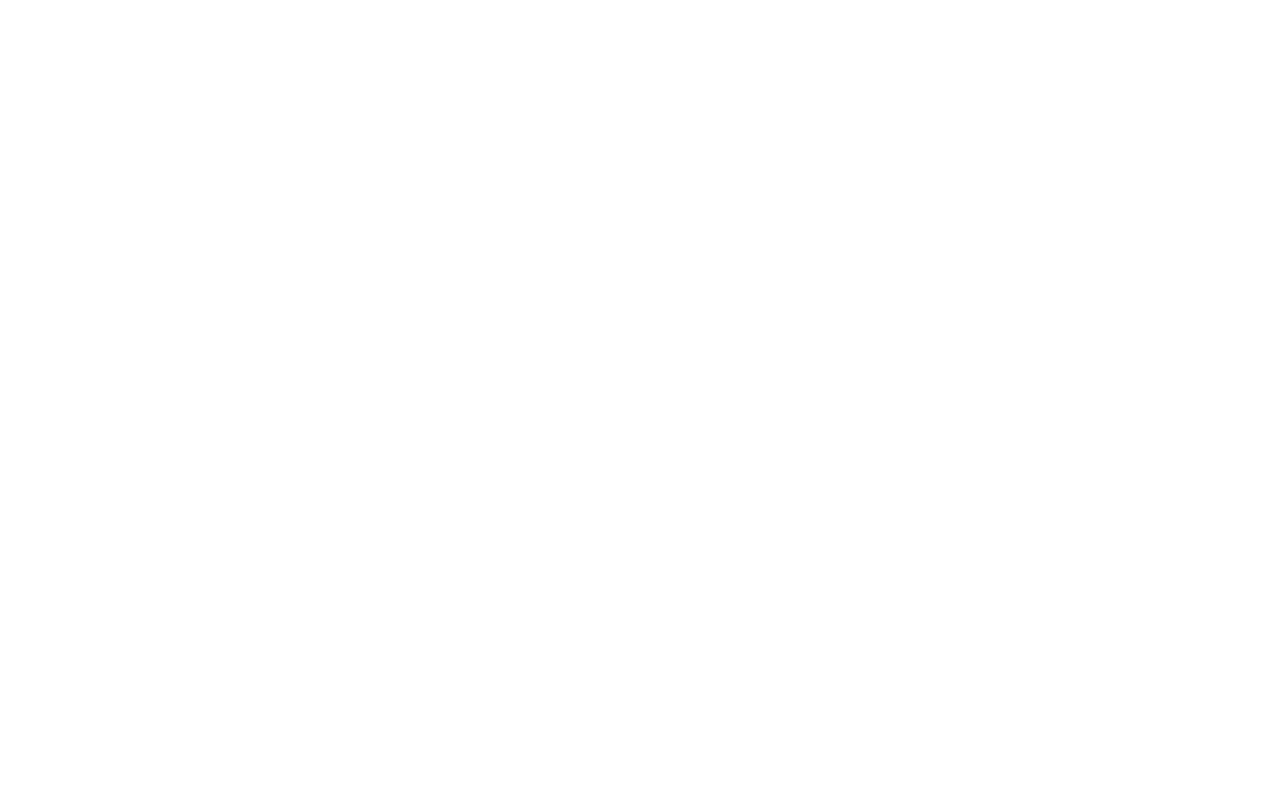
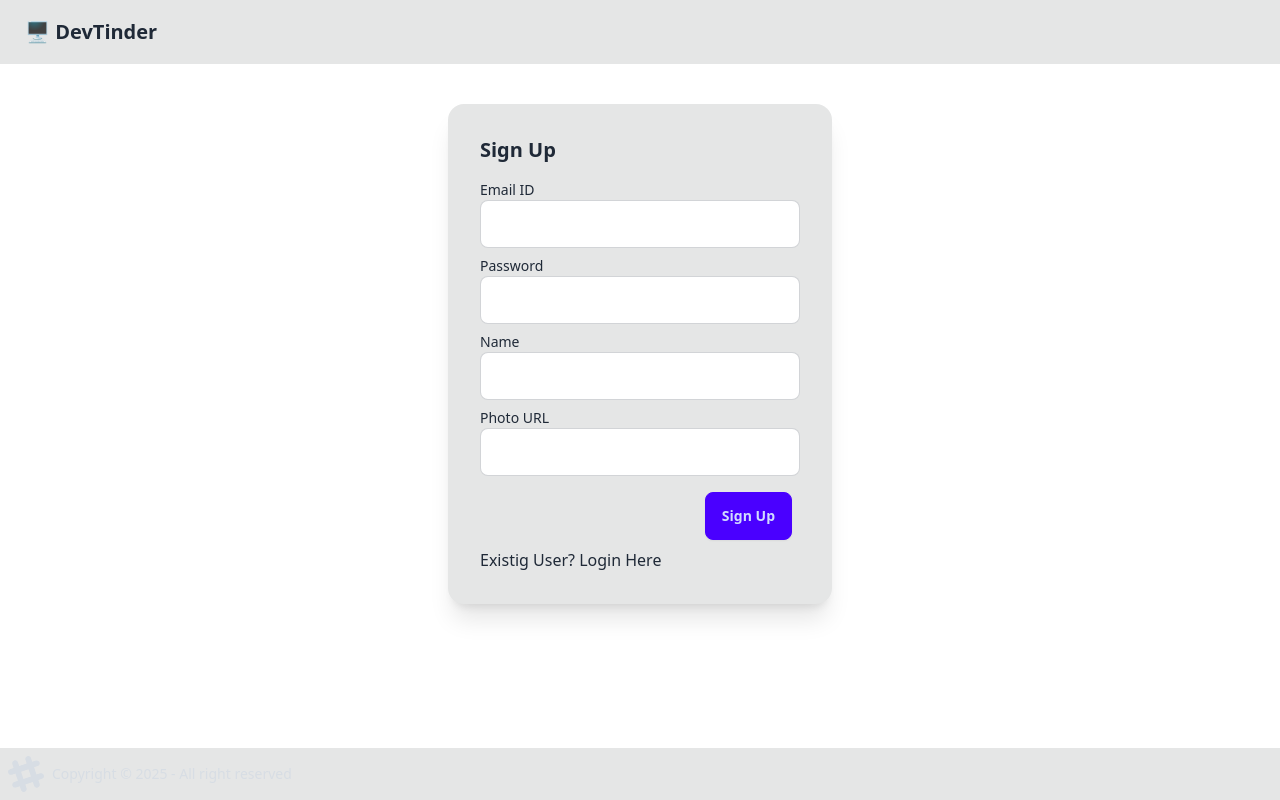
Before and after one commit to iprachigoyal/devTinder-web, a React (Vite) app: page /signup in a window 1280 px wide. Before the commit this address had no page. Built offline with nearby package versions, Linux system fonts and the light colour scheme; no server answers.

Commit message:
feat: sign up

```diff
--- a/src/App.jsx
+++ b/src/App.jsx
@@ -5,6 +5,8 @@
 import { Provider } from "react-redux"
 import appStore from "./utils/appStore"
 import Feed from "./components/Feed"
+import Connections from "./components/Connections"
+import SignUp from "./components/SignUp"
 
 function App() {
 
@@ -18,6 +20,9 @@
         <Route path="/" element={<Feed/>}/>
         <Route path="/login" element={<Login/>}/>
         <Route path="/profile" element={<Profile/>}/>
+        <Route path="/connections" element={<Connections/>}/>
+        <Route path="/requests" element={<Profile/>}/>
+        <Route path="/signup" element={<SignUp/>}/>
       </Route>
     </Routes>
     </BrowserRouter>
--- a/src/components/Body.jsx
+++ b/src/components/Body.jsx
@@ -41,13 +41,15 @@
       } else {
         // User is signed out
         dispatch(removeUser());
-        navigate("/login");
+        if (location.pathname !== "/signup") {
+          navigate("/login");
+        }
         // ...
       }
     });
     return () => unsubscribe();
 
-  },[dispatch, navigate, location])
+  },[dispatch, navigate])
 
   return (
     <div>
--- /dev/null
+++ b/src/components/Connections.jsx
@@ -0,0 +1,5 @@
+const Connections = () => {
+    return ( <div>connections</div> );
+}
+
+export default Connections;
--- a/src/components/EditProfile.jsx
+++ b/src/components/EditProfile.jsx
@@ -12,10 +12,8 @@
   const [photoURL, setPhotoURL] = useState(user.photoURL || "");
   const [gender, setGender] = useState(user.gender || "");
   const [about, setAbout] = useState(user.about || "");
-  const [loading, setLoading] = useState(false);
   const [showToast, setShowToast] = useState(false);
 const handleSave=async()=>{
-    setLoading(true);
     try {
       const userRef = doc(db, "users", user.uid);
       const updatedData = { displayName, age, photoURL, gender, about };
@@ -33,7 +31,6 @@
       alert("Failed to update profile.");
 
     }
-    setLoading(false);
   };
 
   return (
--- a/src/components/Footer.jsx
+++ b/src/components/Footer.jsx
@@ -1,5 +1,5 @@
 const Footer = () => {
-    return ( <footer className="footer bg-base-300 text-neutral-content items-center p-4 fixed bottom-0">
+    return ( <footer className="footer bg-base-300 text-neutral-content items-center p-2 fixed bottom-0">
         <aside className="grid-flow-col items-center">
           <svg
             width="36"
@@ -14,7 +14,7 @@
           </svg>
           <p>Copyright © {new Date().getFullYear()} - All right reserved</p>
         </aside>
-        <nav className="grid-flow-col gap-4 md:place-self-center md:justify-self-end">
+        <nav className="hidden grid-flow-col gap-4 md:place-self-center md:justify-self-end ">
           <a>
             <svg
               xmlns="http://www.w3.org/2000/svg"
--- a/src/components/Login.jsx
+++ b/src/components/Login.jsx
@@ -1,13 +1,15 @@
 import { useState } from "react";
 import{signInWithEmailAndPassword} from "firebase/auth"
 import { auth } from "../utils/firebase";
-import { useNavigate } from "react-router-dom";
+import { Link, useNavigate } from "react-router-dom";
 
 const Login = () => {
     const [emailid, setEmailId] = useState("");
     const [password, setPassword] = useState("");
     const [errorMessage, setErrorMessage]=useState(null);
+
     const navigate=useNavigate();
+
     const handleLogin=()=>{
         signInWithEmailAndPassword(auth, emailid, password)
   .then((userCredential) => {
@@ -57,6 +59,9 @@
           <div className="card-actions justify-end m-2">
             <button className="btn btn-primary" onClick={handleLogin}>Login</button>
           </div>
+          <p onClick={(e) => e.stopPropagation()}>
+  New User? <Link to="/signup">Sign Up Here</Link>
+</p>
         </div>
       </div>
     </div>
--- a/src/components/Navbar.jsx
+++ b/src/components/Navbar.jsx
@@ -49,7 +49,7 @@
               </Link>
             </li>
             <li>
-              <a>Settings</a>
+              <Link to="/connections">Connections</Link>
             </li>
             <li>
               <a onClick={handleLogout}>Logout</a>
--- /dev/null
+++ b/src/components/SignUp.jsx
@@ -0,0 +1,117 @@
+import { createUserWithEmailAndPassword } from "firebase/auth";
+import { useState } from "react";
+import { useDispatch } from "react-redux";
+import { Link, useNavigate } from "react-router-dom";
+import { auth, db } from "../utils/firebase";
+import { doc, setDoc } from "firebase/firestore";
+import { addUser } from "../utils/userSlice";
+import { DEF_URL } from "../utils/constant";
+
+const SignUp = () => {
+  const [email, setEmail] = useState("");
+  const [password, setPassword] = useState("");
+  const [name, setName] = useState("");
+  const [photoURL, setPhotoURL] = useState("");
+  const [errorMessage, setErrorMessage] = useState(null);
+
+  const dispatch = useDispatch();
+  const navigate = useNavigate();
+
+  const handleSignup = async () => {
+    try {
+      // Firebase Authentication signup
+      const userCredential = await createUserWithEmailAndPassword(auth, email, password);
+      const user = userCredential.user;
+
+      // Set default profile photo if empty
+      const defaultPhotoURL = DEF_URL;
+      const finalPhotoURL = photoURL || defaultPhotoURL;
+
+      // Save user profile to Firestore
+      const userProfile = {
+        displayName: name,
+        photoURL: finalPhotoURL,
+        age: null,
+        gender: "",
+        skills: [],
+        about: "",
+        uid: user.uid,
+        email: user.email
+      };
+
+      await setDoc(doc(db, "users", user.uid), userProfile);
+
+      // Dispatch user data to Redux store
+      dispatch(addUser(userProfile));
+
+      // Navigate to home page after successful signup
+      navigate("/");
+
+    } catch (error) {
+      setErrorMessage(error.message);
+    }
+  };
+
+  return (
+    <div className="flex justify-center my-10">
+      <div className="card bg-base-300 w-96 shadow-xl">
+        <div className="card-body">
+          <h2 className="card-title">Sign Up</h2>
+          <div>
+            <label className="form-control w-full max-w-xs my-2">
+              <span className="label-text">Email ID</span>
+              <input
+                type="email"
+                value={email}
+                className="input input-bordered w-full max-w-xs"
+                onChange={(e) => setEmail(e.target.value)}
+                required
+              />
+            </label>
+
+            <label className="form-control w-full max-w-xs my-2">
+              <span className="label-text">Password</span>
+              <input
+                type="password"
+                value={password}
+                className="input input-bordered w-full max-w-xs"
+                onChange={(e) => setPassword(e.target.value)}
+                required
+              />
+            </label>
+
+            <label className="form-control w-full max-w-xs my-2">
+              <span className="label-text">Name</span>
+              <input
+                type="text"
+                value={name}
+                className="input input-bordered w-full max-w-xs"
+                onChange={(e) => setName(e.target.value)}
+                required
+              />
+            </label>
+
+            <label className="form-control w-full max-w-xs my-2">
+              <span className="label-text">Photo URL</span>
+              <input
+                type="text"
+                value={photoURL}
+                className="input input-bordered w-full max-w-xs"
+                onChange={(e) => setPhotoURL(e.target.value)}
+              />
+            </label>
+
+            <p className="text-red-500">{errorMessage}</p>
+
+            <div className="card-actions justify-end m-2 pt-2">
+              <button className="btn btn-primary" onClick={handleSignup}>Sign Up</button>
+            </div>
+            <p>Existig User? Login <Link to="/login">Here</Link></p>
+          </div>
+        </div>
+      </div>
+    </div>
+  );
+};
+
+export default SignUp;
--- a/src/components/UserCard.jsx
+++ b/src/components/UserCard.jsx
@@ -1,5 +1,5 @@
 const UserCard = ({user}) => {
-    const{displayName, skills, photoURL, age, gender, about}=user;
+    const{name, skills, photoURL, age, gender, about}=user;
     console.log(user)
   return (
     <div className="card bg-base-300 w-96 shadow-xl">
--- a/src/utils/constant.js
+++ b/src/utils/constant.js
@@ -0,0 +1 @@
+export const DEF_URL="https://www.w3schools.com/howto/img_avatar.png"
```
